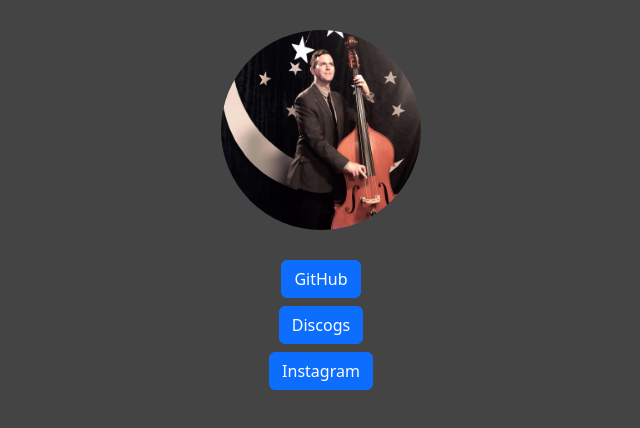
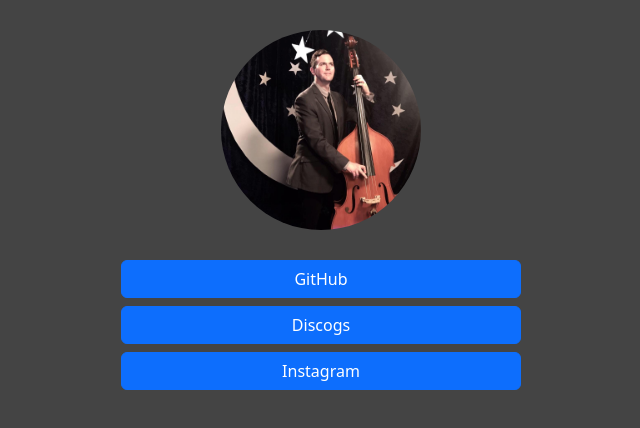
Before and after one commit to ericlfrey/LAB-link-in-bio, a plain HTML site: page index.html in a window 1280 px wide. Shown: the whole page, without its empty margins (319-959 px from the left). Drawn offline with nearby package versions, Linux system fonts and the light colour scheme.

Commit message:
made a few more changes with styling

```diff
--- a/main.css
+++ b/main.css
@@ -1,7 +1,7 @@
 body {
   background-color: #444;
   text-align: center;
-  min-width: 600px;
+  min-width: 400px;
 }
 
 .wrapper {
@@ -16,3 +16,7 @@ img {
   border-radius: 50%;
   margin: 30px;
 }
+
+button {
+  width: 400px;
+}
```
